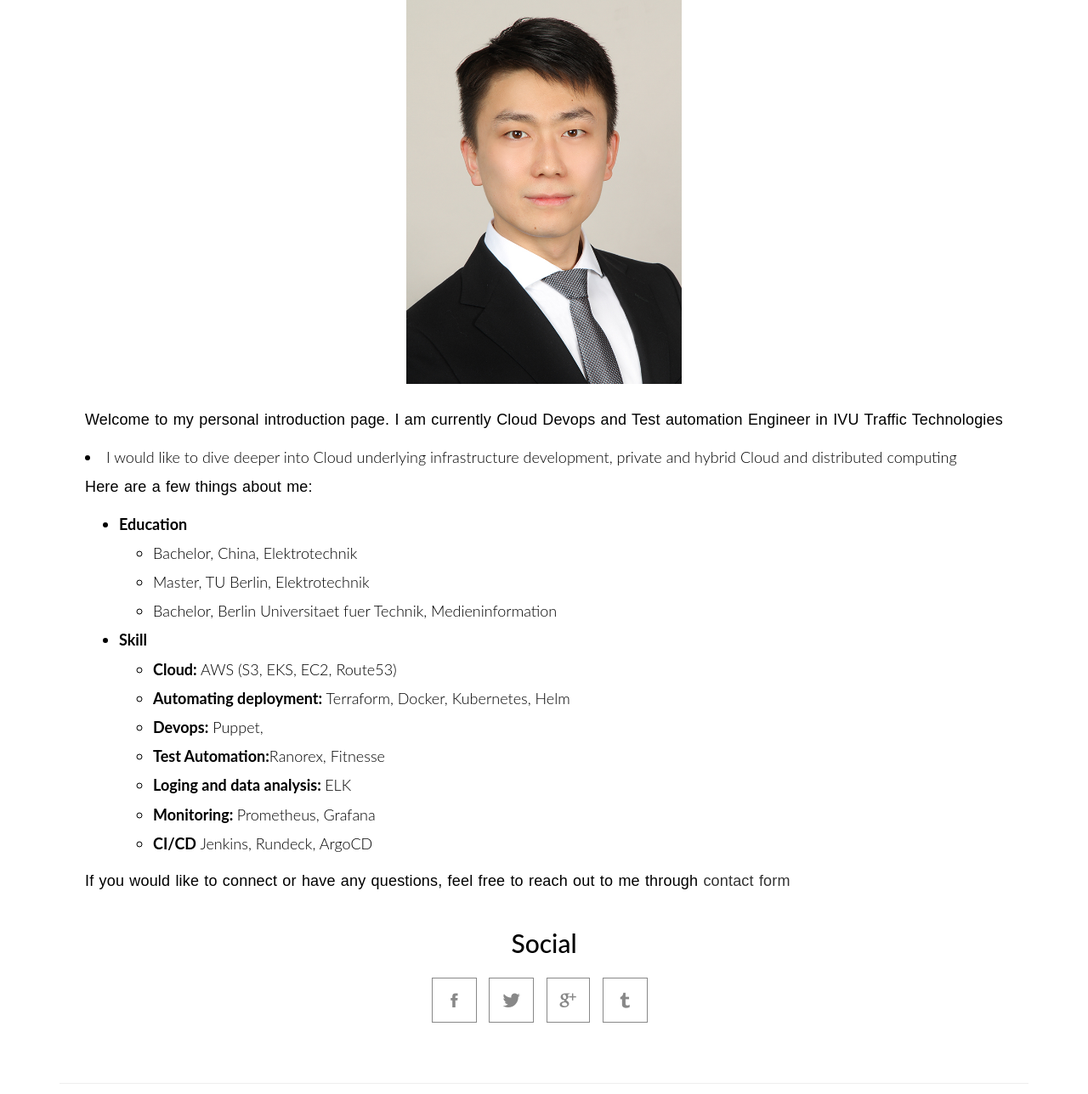
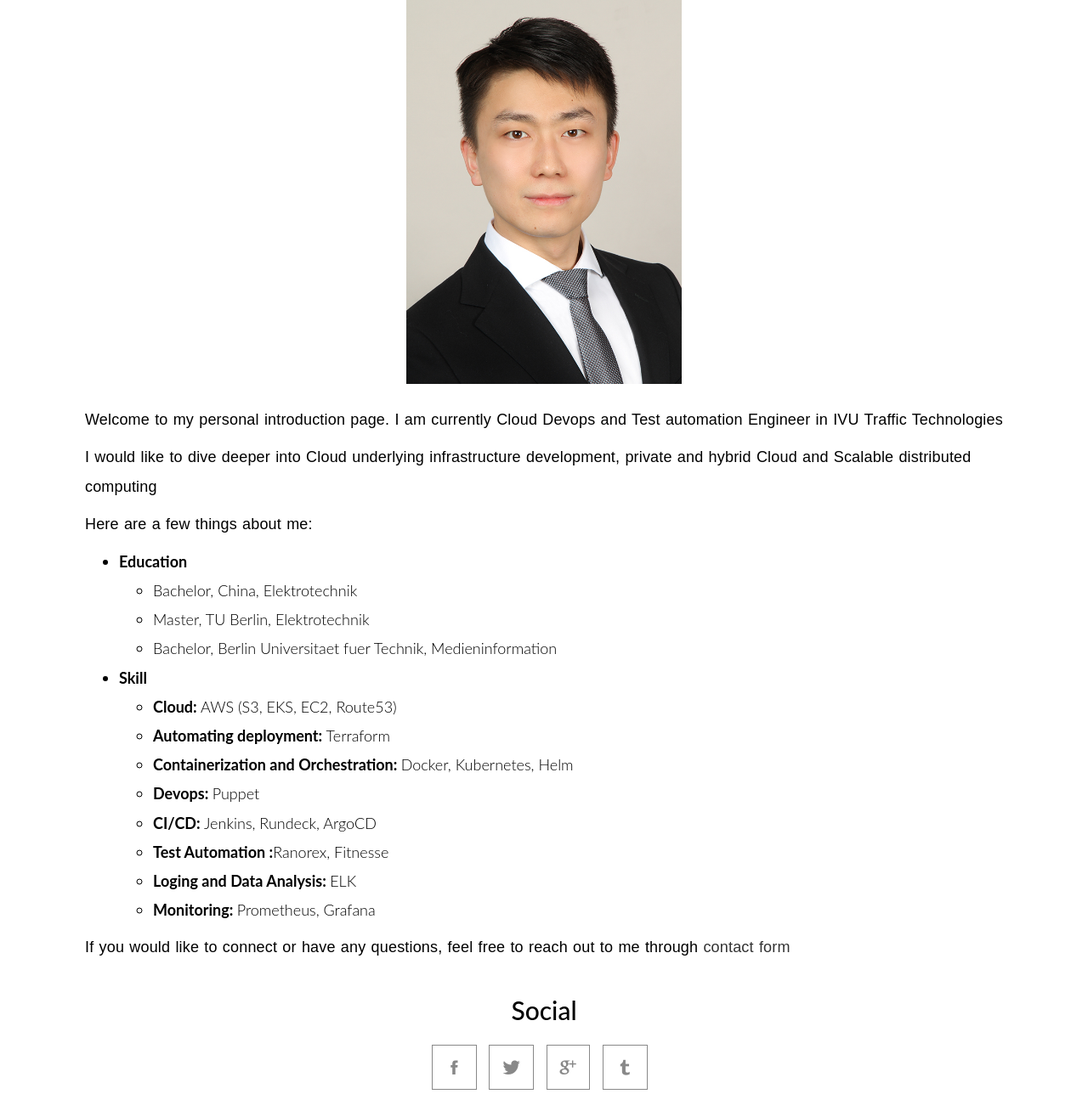
Before and after one commit to Yanbo-Zhu/blog_django_project, a Django app: page /blog/about/ in a window 1280 px wide. Shown: the part 251-1539 px from the top of the page at 85% size. Run offline with Django 5.2, Linux system fonts and the light colour scheme; some libraries are stand-ins or nearby versions.

Commit message:
add files

```diff
--- a/templates/blog_app/about.html
+++ b/templates/blog_app/about.html
@@ -20,7 +20,7 @@
                                 <img class="img-responsive" width="30%" height="30%" src="{% static 'blog_app/img/YanboZhu.jpg' %}" alt="Developer Image">
                             </figure>
                             <p>Welcome to my personal introduction page. I am currently Cloud Devops and Test automation Engineer in IVU Traffic Technologies</p>
-                            <li> I would like to dive deeper into Cloud underlying infrastructure development, private and hybrid Cloud and distributed computing</li>
+                            <p> I would like to dive deeper into Cloud underlying infrastructure development, private and hybrid Cloud and Scalable distributed computing</p>
                             <p>Here are a few things about me:</p>
                             <ul>
                                 <li><strong>Education</strong> </li>
@@ -32,12 +32,13 @@
                                 <li><strong>Skill</strong> </li>
                                 <ul>
                                     <li><strong>Cloud:</strong> AWS (S3, EKS, EC2, Route53)</li>
-                                    <li><strong>Automating deployment: </strong>Terraform, Docker, Kubernetes, Helm</li>
-                                    <li><strong>Devops:</strong> Puppet,</li>
-                                    <li><strong>Test Automation:</strong>Ranorex, Fitnesse</li>
-                                    <li><strong>Loging and data analysis: </strong>ELK</li>
+                                    <li><strong>Automating deployment: </strong>Terraform</li>
+                                    <li><strong>Containerization and Orchestration: </strong>Docker, Kubernetes, Helm</li>
+                                    <li><strong>Devops: </strong> Puppet </li>
+                                    <li><strong>CI/CD: </strong>Jenkins, Rundeck, ArgoCD</li>
+                                    <li><strong>Test Automation :</strong>Ranorex, Fitnesse</li>
+                                    <li><strong>Loging and Data Analysis: </strong>ELK</li>
                                     <li><strong>Monitoring: </strong>Prometheus, Grafana</li>
-                                    <li><strong>CI/CD </strong>Jenkins, Rundeck, ArgoCD</li>
                                 </ul>
 
                             </ul>
```
